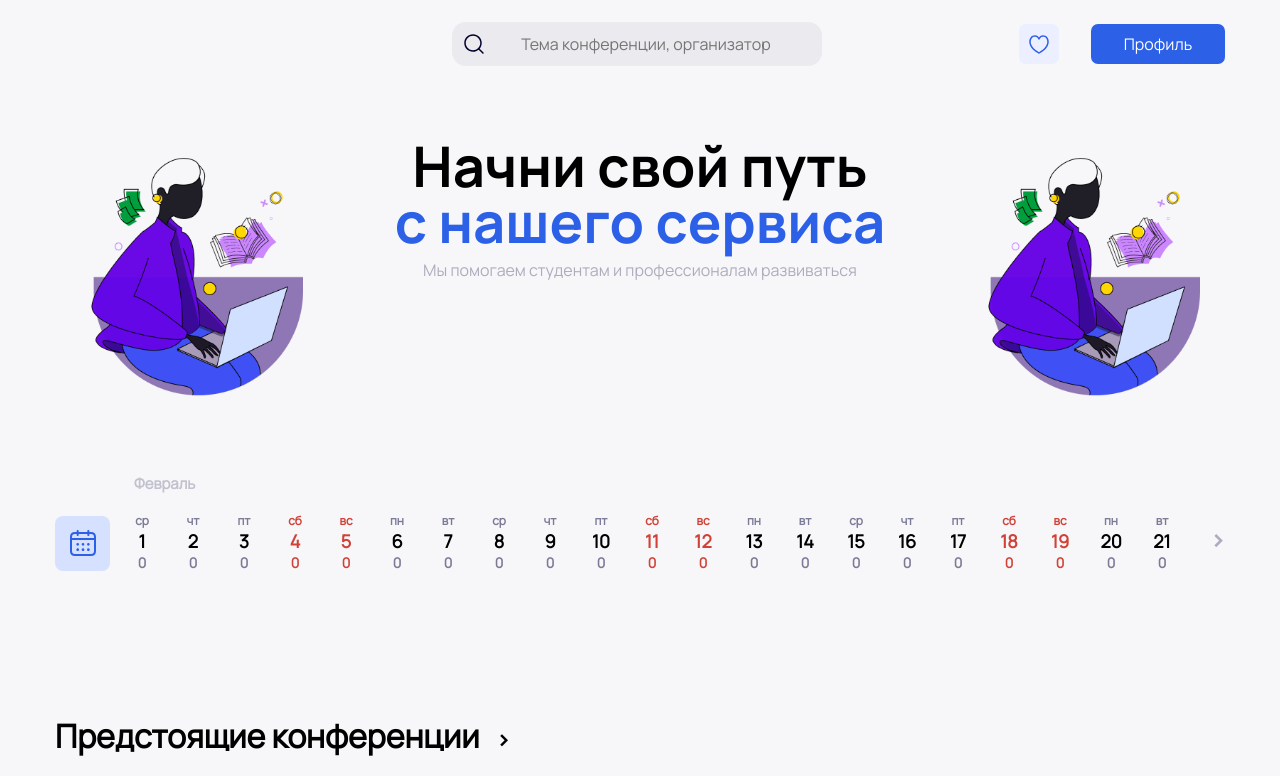
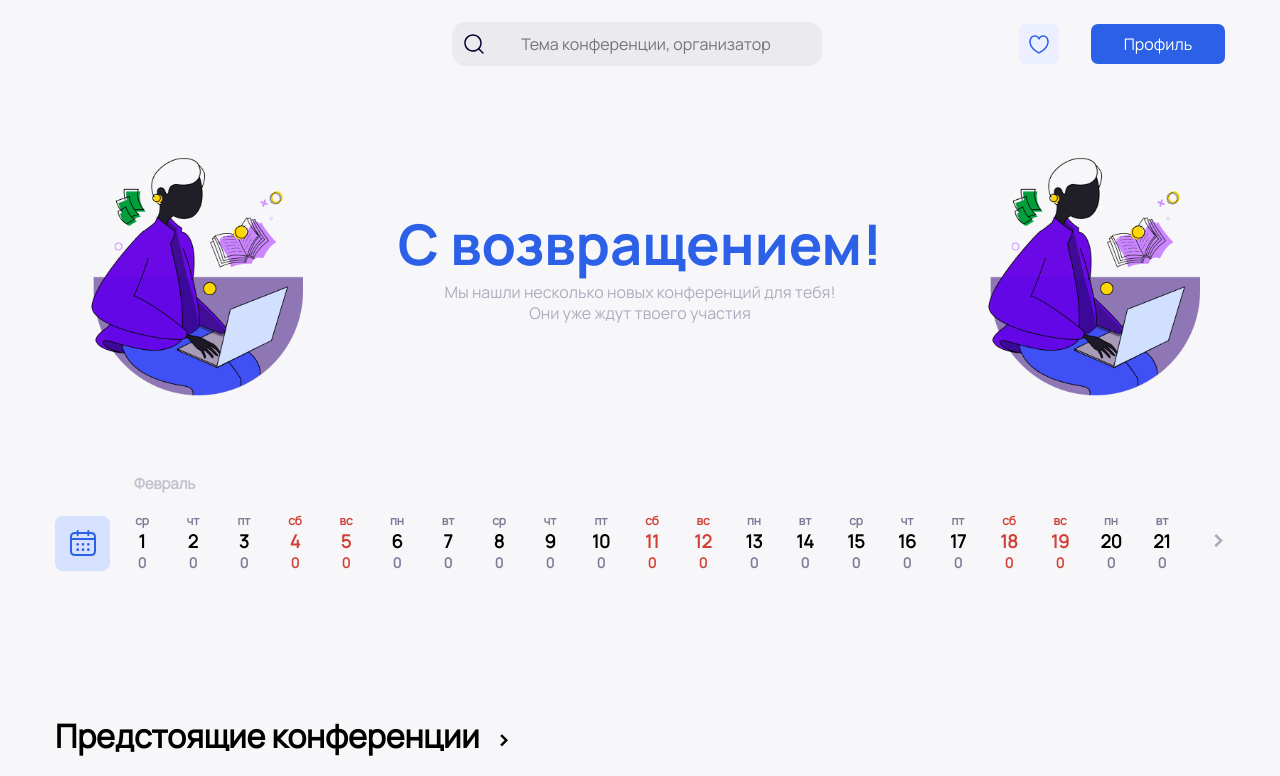
Before and after one commit to The-Conference/findconf, a React (Create React App) app: page / in a window 1280 px wide. Shown: the top 776 px of the page. Built offline with nearby package versions, Linux system fonts and the light colour scheme.

Commit message:
greeting section for auth done

```diff
--- a/src/Components/Header/Header.jsx
+++ b/src/Components/Header/Header.jsx
@@ -17,7 +17,7 @@ const Header = () => {
 
         <nav className="header__nav">
           <ul>
-            <li>Гайд по конференции</li>
+            <li>План конференции</li>
             <li>О нас</li>
           </ul>
         </nav>
--- /dev/null
+++ b/src/Components/Main/Greeting/GreetingForAuth.jsx
@@ -0,0 +1,21 @@
+import React from "react";
+import greet from "./greeting.svg";
+import "./greeting.scss";
+
+const GreetingForAuth = () => {
+  return (
+    <div className="greeting">
+      <img src={greet} alt="man with laptop" />
+      <div className="greeting__text-auth">
+        <h1>С возвращением!</h1>
+        <p>
+          Мы нашли несколько новых конференций для тебя! Они уже ждут твоего
+          участия
+        </p>
+        {/* <button>Зарегистрироваться</button> */}
+      </div>
+      <img src={greet} alt="man with laptop" />
+    </div>
+  );
+};
+export default GreetingForAuth;
--- a/src/Components/Main/Greeting/greeting.scss
+++ b/src/Components/Main/Greeting/greeting.scss
@@ -1,7 +1,6 @@
 .greeting {
   display: flex;
   gap: 20px;
-  flex-wrap: wrap;
   max-width: 1170px;
   margin: 0 auto;
   justify-content: space-between;
@@ -11,11 +10,32 @@
   img {
     max-width: 100%;
   }
+  &__text-auth {
+    display: flex;
+    justify-content: center;
+    flex-direction: column;
+    align-items: center;
+    h1 {
+      color: #2c60e7;
+      font-size: 56px;
+      font-family: "Manrope bold";
+      line-height: 56px;
+    }
+    p {
+      color: #0000384d;
+      font-size: 16px;
+      font-weight: 500;
+      line-height: 20.8px;
+      padding: 10px;
+      max-width: 440px;
+    }
+  }
   &__text {
     display: flex;
     justify-content: center;
     flex-direction: column;
     align-self: flex-start;
+
     p {
       color: #0000384d;
       font-size: 16px;
--- a/src/Components/Main/Main.jsx
+++ b/src/Components/Main/Main.jsx
@@ -3,13 +3,15 @@ import "./main.scss";
 import UpPrev from "./Conference/UpPrev";
 import PastPrev from "./Conference/PastPrev";
 import AllPrev from "./Conference/AllPrev";
-import Greeting from "./Greeting/Greeting";
+// import Greeting from "./Greeting/Greeting";
 import Calendar from "./Calendar/Calendar";
+import GreetingForAuth from "./Greeting/GreetingForAuth";
 
 const Main = ({ card, setCard, handleFollow }) => {
   return (
     <div className="main">
-      <Greeting />
+      {/* <Greeting /> */}
+      <GreetingForAuth />
       <Calendar card={card} />
       <UpPrev card={card} setCard={setCard} handleFollow={handleFollow} />
       <AllPrev card={card} setCard={setCard} handleFollow={handleFollow} />
```
